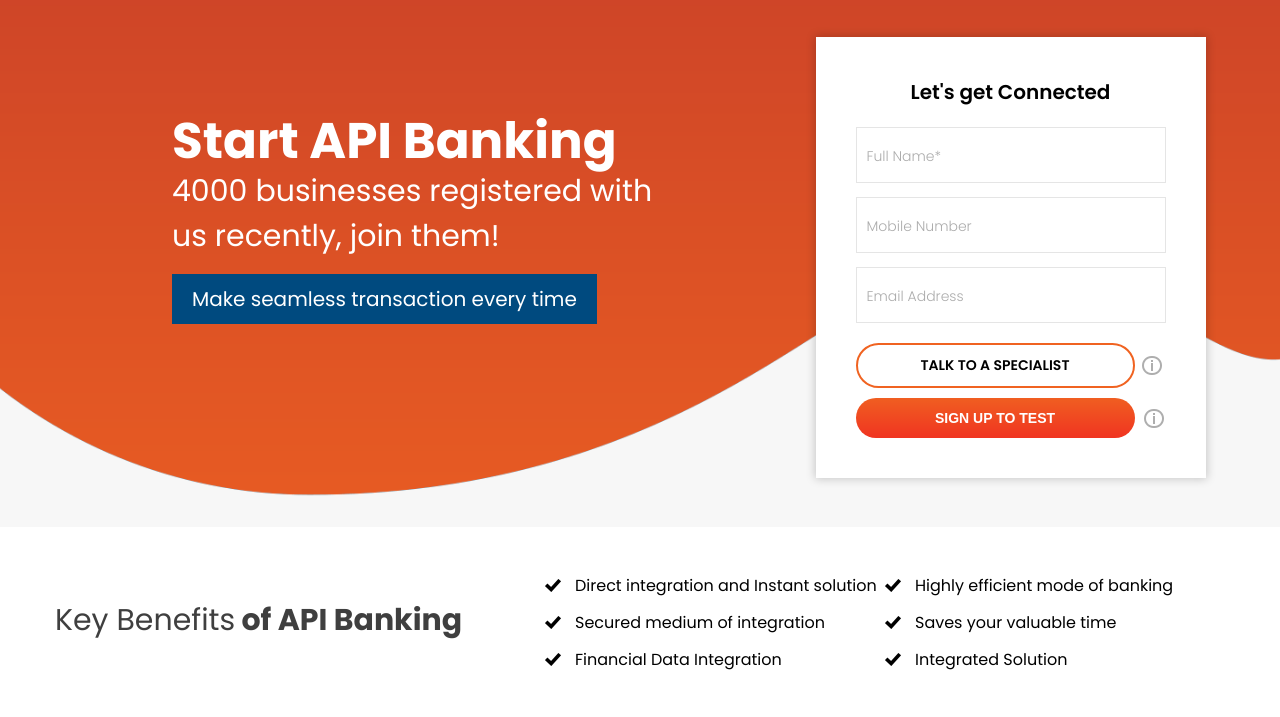
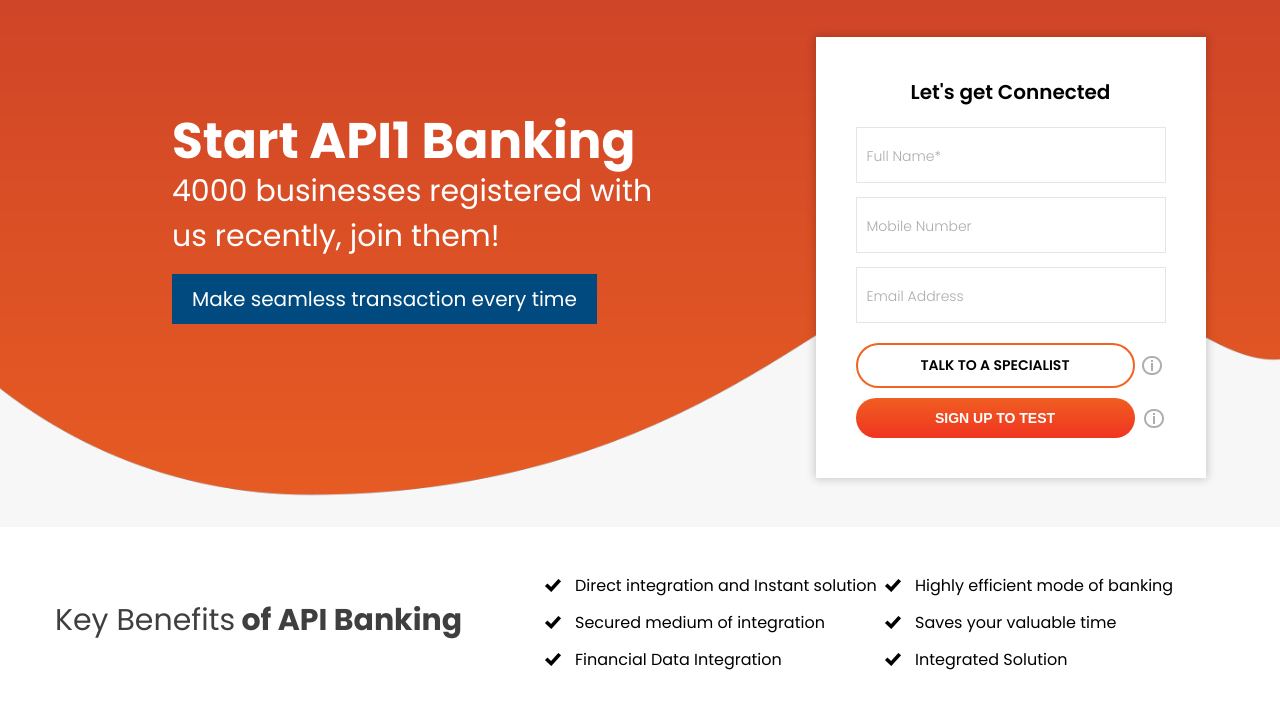
Before and after one commit to Ls-prafulla/project-cicd, a plain HTML site: page index.html in a window 1280 px wide. Shown: the part 83-800 px from the top of the page. Drawn offline with Linux system fonts and the light colour scheme.

Commit message:
Update index.html
text change

```diff
--- a/index.html
+++ b/index.html
@@ -31,7 +31,7 @@
     <div class="container">
       <div class="bannerImg">
         <div class="txt">
-          <p class="lrg">Start API Banking</p>
+          <p class="lrg">Start API1 Banking</p>
           <p>4000 businesses registered with <br>
             us recently, join them!</p>
           <p class="blue-box">Make seamless transaction every time</p>
```
